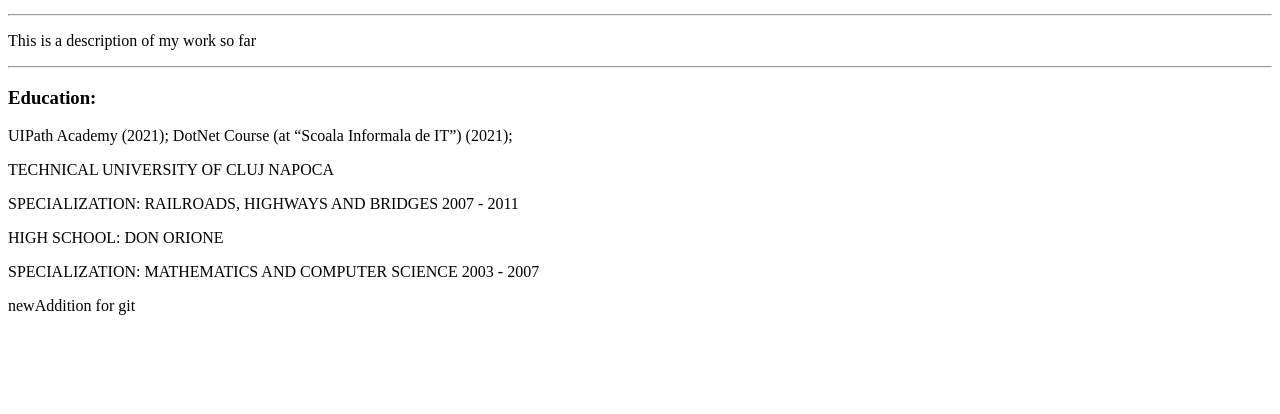
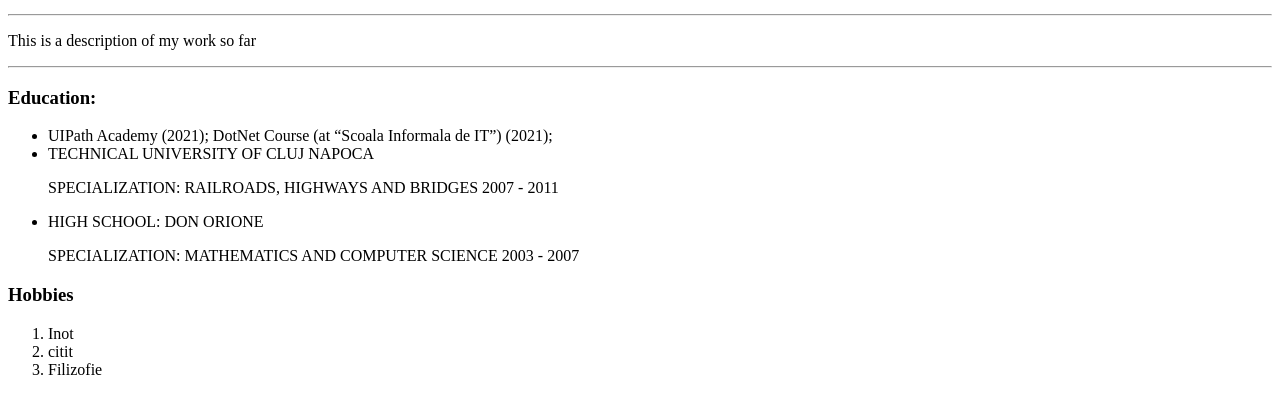
Before and after one commit to Cristians-WebDevelopmentCourse/html_personal_site, a plain HTML site: page index.html in a window 1280 px wide. Shown: the part 100-514 px from the top of the page. Drawn offline with Linux system fonts and the light colour scheme.

Commit message:
html_lists

```diff
--- a/index.html
+++ b/index.html
@@ -11,11 +11,18 @@
     <p>This is a description of my work so far</p>
     <hr>
     <h3>Education:</h3>
-    <p>UIPath Academy (2021); DotNet Course (at “Scoala Informala de IT”) (2021);</p>
-    <p> TECHNICAL UNIVERSITY OF CLUJ NAPOCA
+    <ul>
+    <li>UIPath Academy (2021); DotNet Course (at “Scoala Informala de IT”) (2021);</li>
+    <li> TECHNICAL UNIVERSITY OF CLUJ NAPOCA </li>
     <p>    SPECIALIZATION: RAILROADS, HIGHWAYS AND BRIDGES 2007 - 2011 </p>
-    <p>HIGH SCHOOL: DON ORIONE</p>
+    <li>HIGH SCHOOL: DON ORIONE</li>
     <p>SPECIALIZATION: MATHEMATICS AND COMPUTER SCIENCE 2003 - 2007</p>
-    <p>newAddition for git</p>
+</ul>
+<h3>Hobbies</h3>
+<ol>
+    <li>Inot</li>
+    <li>citit</li>
+    <li>Filizofie</li>
+</ol>
 </body>
 </html>
```
